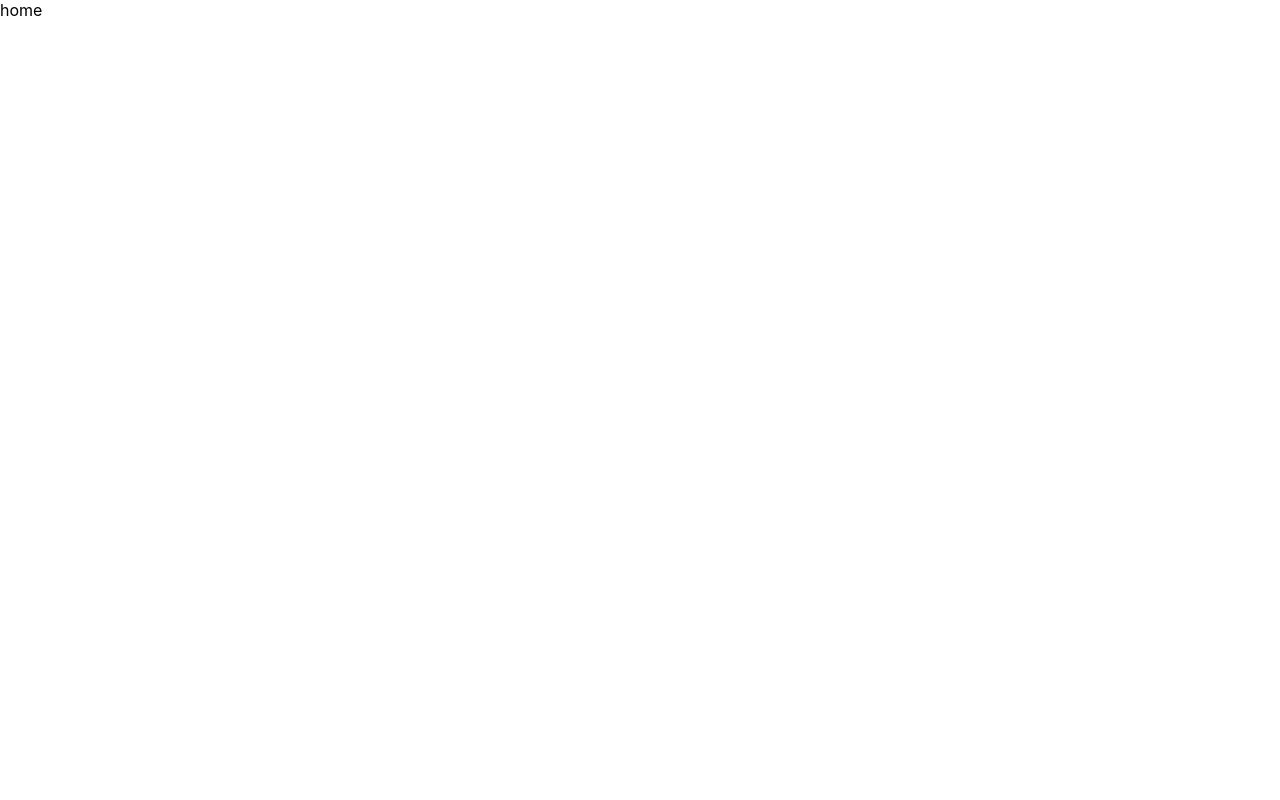
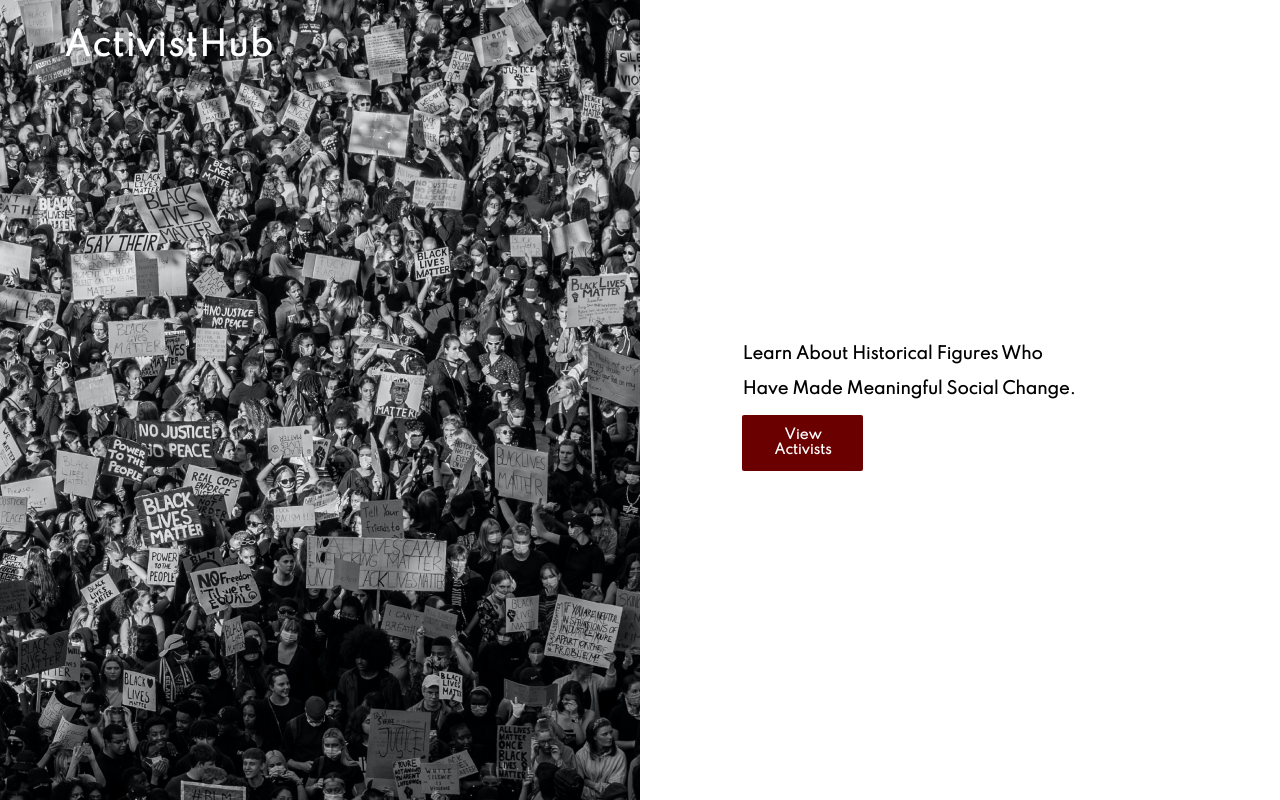
Before and after one commit to oluwabukolatina/activist, a React (Create React App) app: page / in a window 1280 px wide. Built offline with nearby package versions, Linux system fonts and the light colour scheme.

Commit message:
home page

```diff
--- a/public/index.html
+++ b/public/index.html
@@ -1,15 +1,14 @@
 <!DOCTYPE html>
 <html lang="en">
+
 <head>
   <meta charset="utf-8" />
   <link rel="icon" href="%PUBLIC_URL%/favicon.ico" />
   <meta name="viewport" content="width=device-width, initial-scale=1" />
   <meta name="theme-color" content="#000000" />
-    <meta
-      name="description"
-      content="Web site created using create-react-app"
-    />
+  <meta name="description" content="Web site created using create-react-app" />
   <link rel="apple-touch-icon" href="%PUBLIC_URL%/logo192.png" />
+  <link href="https://fonts.googleapis.com/css2?family=Spartan&display=swap" rel="stylesheet">
   <!--
       manifest.json provides metadata used when your web app is installed on a
       user's mobile device or desktop. See https://developers.google.com/web/fundamentals/web-app-manifest/
@@ -26,6 +25,7 @@
     -->
   <title>React App</title>
 </head>
+
 <body>
   <noscript>You need to enable JavaScript to run this app.</noscript>
   <div id="root"></div>
@@ -40,4 +40,5 @@
       To create a production bundle, use `npm run build` or `yarn build`.
     -->
 </body>
+
 </html>
--- a/src/App.css
+++ b/src/App.css
@@ -1,7 +1,3 @@
-.App {
-  text-align: center;
-}
-
 .App-logo {
   height: 40vmin;
   pointer-events: none;
@@ -32,7 +28,52 @@
   from {
     transform: rotate(0deg);
   }
+
   to {
     transform: rotate(360deg);
   }
 }
+
+* {
+  font-family: 'Spartan', sans-serif;
+}
+
+.app {
+  display: grid;
+  grid-template-columns: 1fr 1fr;
+  height: 100vh;
+}
+
+.logo {
+  background-image: url('./images/teemu-paananen-rd5uNIUJCF0-unsplash 1.jpg');
+  font-weight: bold;
+  font-size: 32px;
+  line-height: 40px;
+  letter-spacing: 0.05em;
+  color: #FFFFFF;
+  padding-top: 4%;
+  padding-left: 10%;
+  font-weight: bolder;
+}
+
+.cta {
+  margin: auto;
+  margin-right: auto;
+  margin-left: auto;
+  margin-left: 16%;
+  margin-right: 14%;
+}
+
+.cta button {
+  width: 27%;
+  background: #6A0000;
+  border-radius: 2px;
+  color: #fff;
+  border: #6a0000;
+  padding: 3%;
+  font-weight: bolder;
+}
+
+.cta p {
+  font-weight: bold;
+}
--- a/src/components/Home.js
+++ b/src/components/Home.js
@@ -1,7 +1,15 @@
 import React from 'react';
+
 const Home = () => {
-         return (
-                  <div>home</div>
-         )
-}
-export default Home
+  return (
+    <div className="app">
+      <div className="logo">ActivistHub</div>
+      <div className="cta">
+        <p>Learn About Historical Figures Who</p>
+        <p>Have Made Meaningful Social Change.</p>
+        <button>View Activists</button>
+      </div>
+    </div>
+  );
+};
+export default Home;
```
Also changed, not shown: 1 other file (tests, documents, lock files or other folders). Lines whose indentation alone changed are shown as unchanged.
